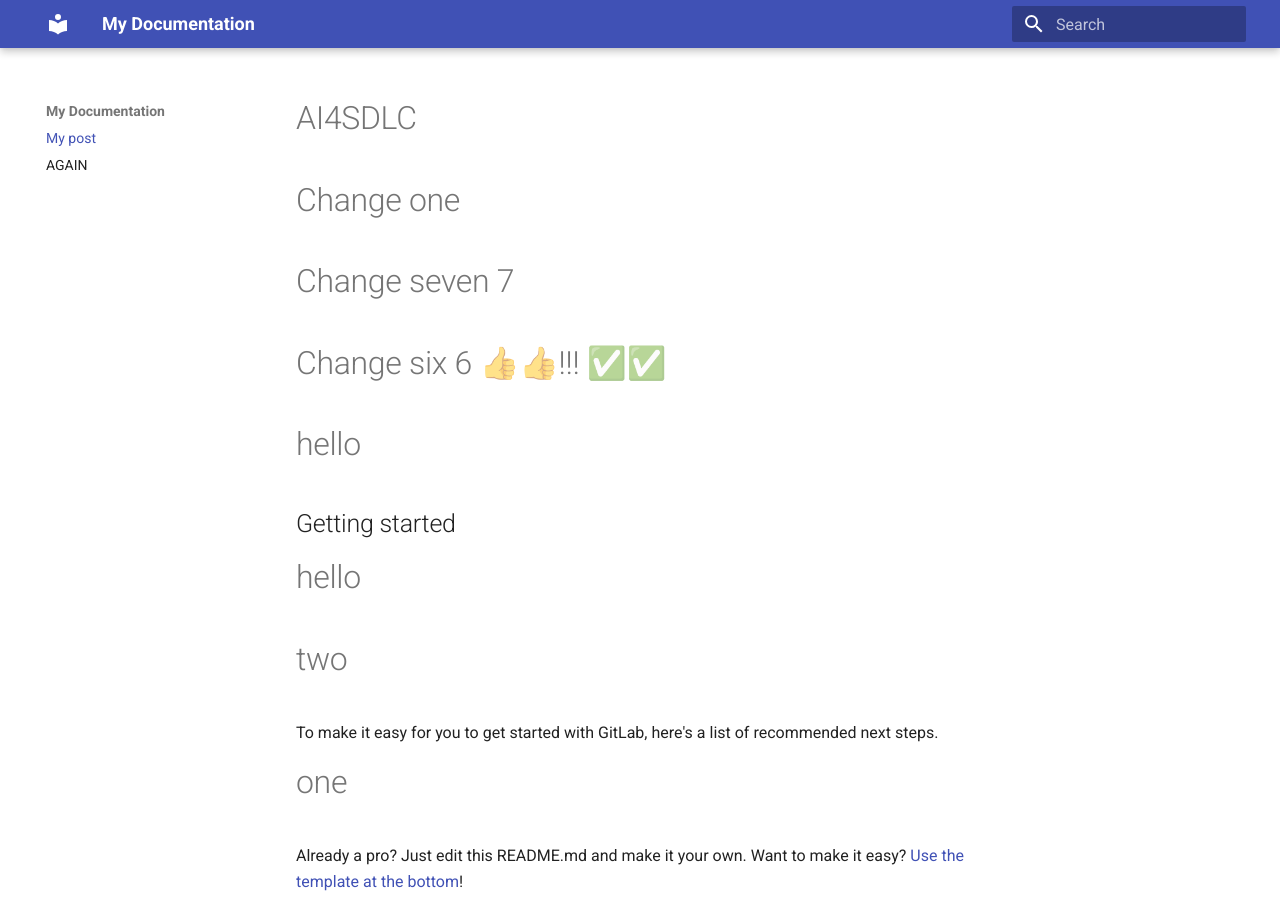
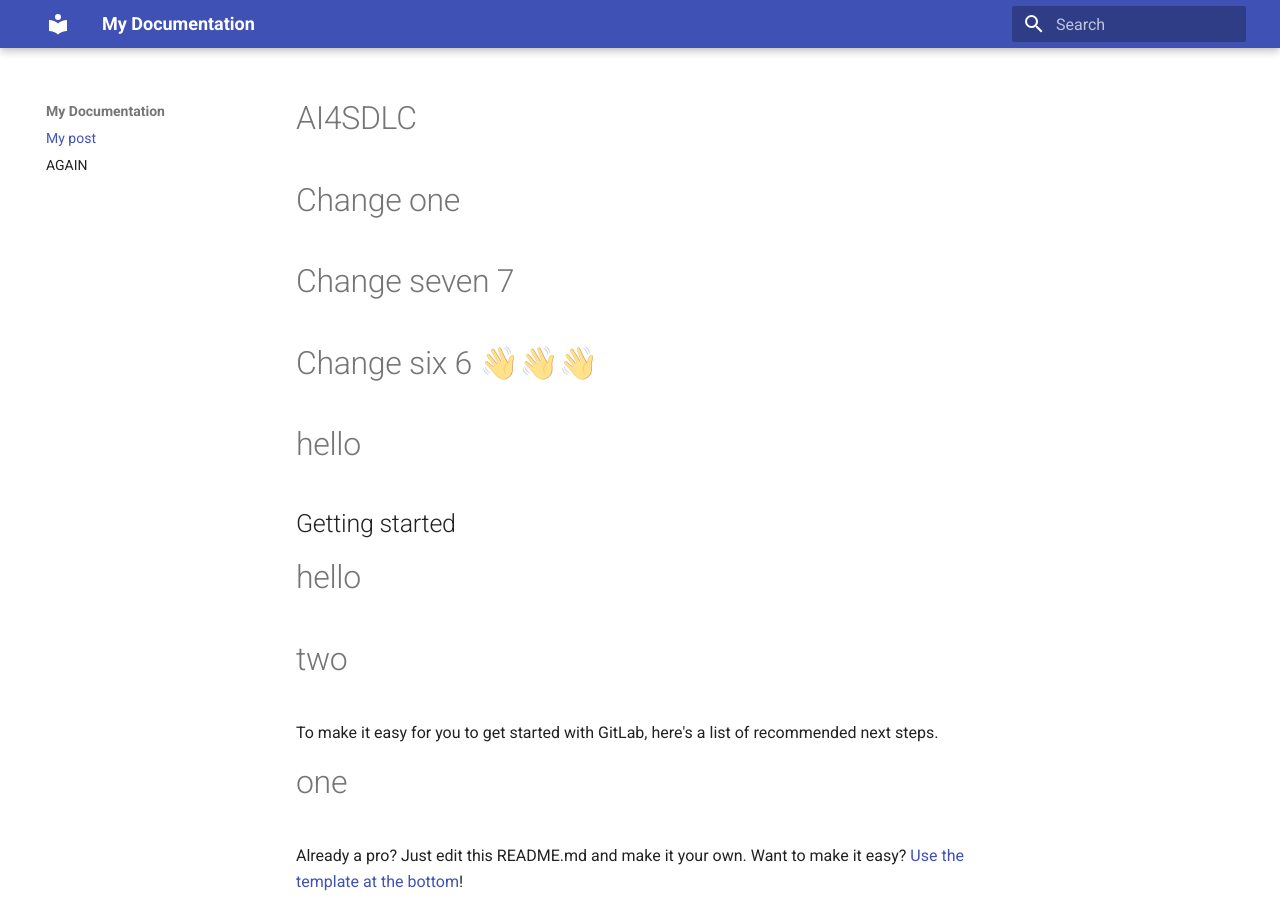
Before and after one commit to Code-dot-mil/two-steps-eval, an MkDocs documentation site: the page built from docs/index.md, in a window 1280 px wide and 900 px high. Built offline with MkDocs 1.6.1 and Material for MkDocs 9.7.7, drawn with Linux system fonts in a browser that asks for light colours.

Commit message:
Added new feature 7

```diff
--- a/docs/index.md
+++ b/docs/index.md
@@ -6,7 +6,7 @@ author: That Would Be Me
 # Change one
 
 # Change seven 7
-# Change six 6 👍👍!!! ✅✅
+# Change six 6 👋👋👋
 # hello
 ## Getting started
 # hello
```
